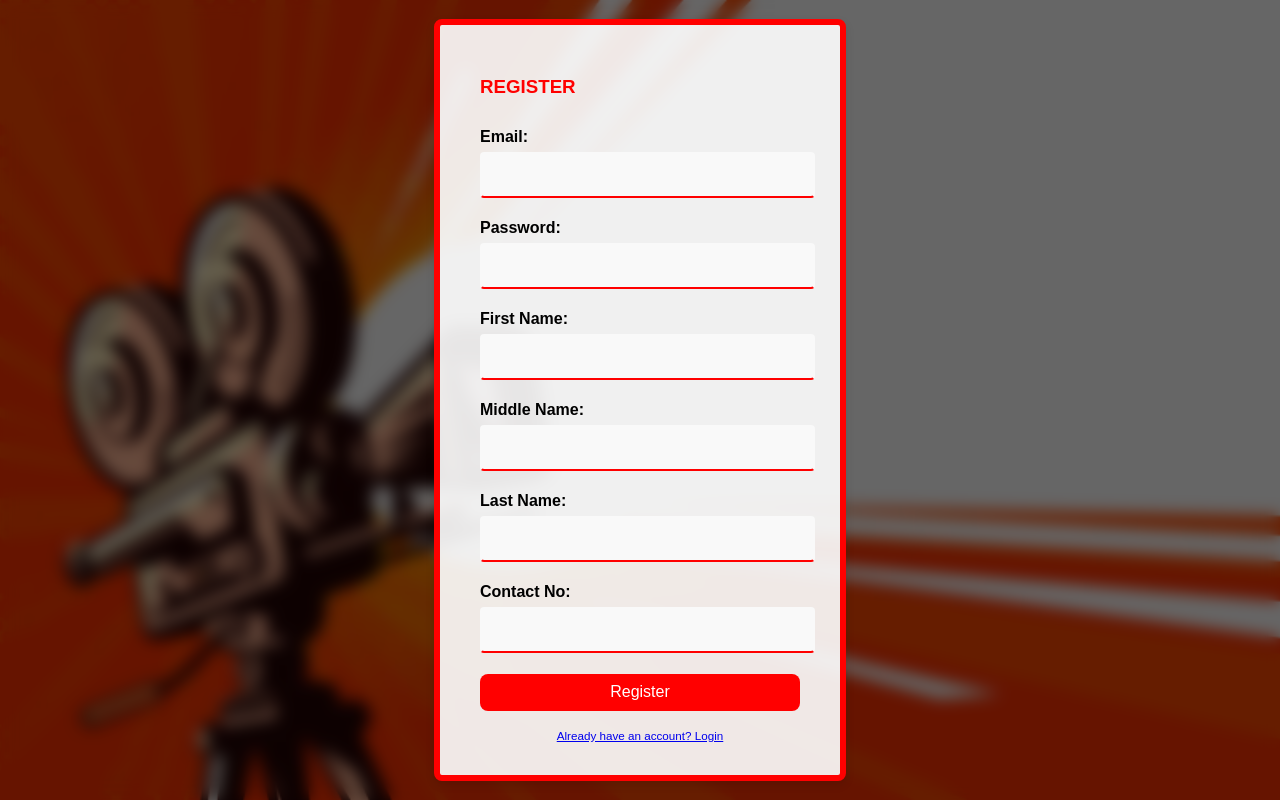
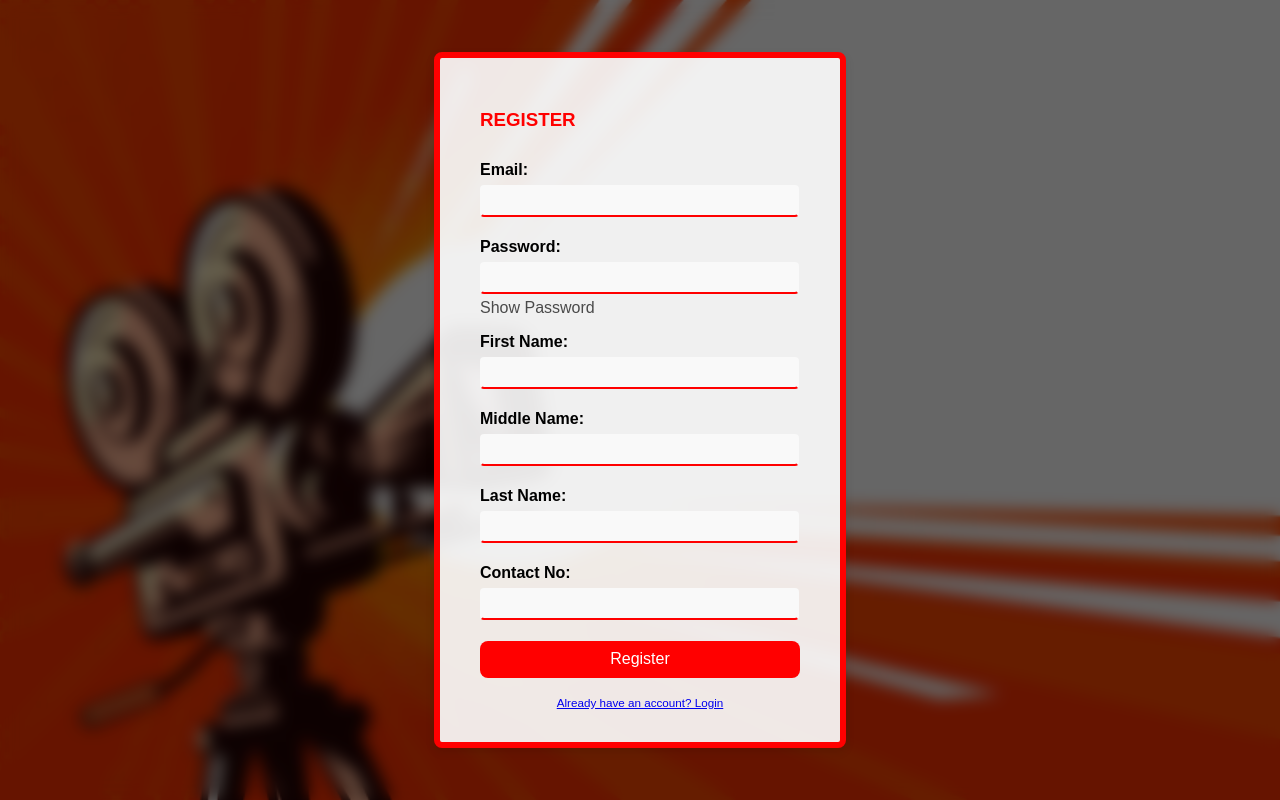
Before and after one commit to AlexaMaeEllorza/movieprojectADT, a React (Create React App) app in the folder admin-dashboard-alexa-ellorza-bsit3a/: page /register in a window 1280 px wide. Built offline with nearby package versions, Linux system fonts and the light colour scheme.

Commit message:
castNcrew

```diff
--- a/admin-dashboard-alexa-ellorza-bsit3a/src/App.js
+++ b/admin-dashboard-alexa-ellorza-bsit3a/src/App.js
@@ -9,6 +9,7 @@ import Movie from './pages/Main/Movie/Movie';
 import Lists from './pages/Main/Movie/Lists/Lists';
 import Form from './pages/Main/Movie/Form/Form';
 import Register from './pages/Public/Register/Register';
+import CastNCrews from './pages/Main/Movie/CastNCrews/CastNCrews'; // Cast and Crew Component
 
 const router = createBrowserRouter([
   {
@@ -48,10 +49,8 @@ const router = createBrowserRouter([
             element: <Form />,
             children: [
               {
-                path: '/main/movies/form/:movieId',
-                element: (
-                  <h1>Change this for cast & crew CRUD functionality.</h1>
-                ),
+                path: '/main/movies/form/:movieId/CastNCrews',
+                element: <CastNCrews />,
               },
               {
                 path: '/main/movies/form/:movieId/cast-and-crews',
--- a/admin-dashboard-alexa-ellorza-bsit3a/src/pages/Main/Movie/Form/Form.jsx
+++ b/admin-dashboard-alexa-ellorza-bsit3a/src/pages/Main/Movie/Form/Form.jsx
@@ -2,6 +2,7 @@ import axios from 'axios';
 import { useCallback, useEffect, useState } from 'react';
 import { Outlet, useNavigate, useParams } from 'react-router-dom';
 import './Form.css';
+import CastNCrews from '../CastNCrews/CastNCrews';
 
 const Form = () => {
     const [query, setQuery] = useState('');
@@ -298,7 +299,7 @@ const Form = () => {
             <>
                 <nav>
                     <ul className="tabs">
-                        <li onClick={() => navigate(`/main/movies/form/${movieId}/cast-and-crews`)}>Cast & Crews</li>
+                        <li onClick={() => navigate(`/main/movies/form/${movieId}/CastNCrews`)}>Cast & Crews</li>
                         <li onClick={() => navigate(`/main/movies/form/${movieId}/videos`)}>Videos</li>
                         <li onClick={() => navigate(`/main/movies/form/${movieId}/photos`)}>Photos</li>
                     </ul>
--- a/admin-dashboard-alexa-ellorza-bsit3a/src/pages/Main/Movie/Lists/Lists.css
+++ b/admin-dashboard-alexa-ellorza-bsit3a/src/pages/Main/Movie/Lists/Lists.css
@@ -40,7 +40,7 @@ body {
 
 .table-container {
   overflow-x: auto;
-  max-height: 500px; /* Vertical scrolling for long tables */
+  max-height: 450px; /* Vertical scrolling for long tables */
   overflow-y: auto;
   border-radius: 8px; /* Rounded corners for modern style */
   box-shadow: 0 4px 12px rgba(0, 0, 0, 0.1); /* Soft shadow */
--- a/admin-dashboard-alexa-ellorza-bsit3a/src/pages/Public/Register/Register.css
+++ b/admin-dashboard-alexa-ellorza-bsit3a/src/pages/Public/Register/Register.css
@@ -76,17 +76,17 @@
 
 /* Input Field Styles */
 .register-modern-textbox {
-    padding: 12px 16px;
-    margin: 5px 0; /* Add vertical space between textboxes */
+    padding: 5px 8px;
+    margin: 5px 0;
     font-size: 16px;
     color: #333;
     background-color: #f9f9f9;
     border: 2px solid transparent;
-    border-bottom: 2px solid #ff0000; /* Visible border */
+    border-bottom: 2px solid #ff0000;
     outline: none;
     border-radius: 4px;
     transition: all 0.3s ease;
-    width: 93.5%; /* Full width of the input */
+    width: 93.5%;
 }
 
 .register-modern-textbox:focus {
--- a/admin-dashboard-alexa-ellorza-bsit3a/src/pages/Public/Register/Register.jsx
+++ b/admin-dashboard-alexa-ellorza-bsit3a/src/pages/Public/Register/Register.jsx
@@ -1,9 +1,10 @@
-import { useState, useRef } from 'react';
+import { useState, useCallback } from 'react';
 import './Register.css';
 import { useNavigate } from 'react-router-dom';
 import axios from 'axios';
 
 function Register() {
+  const [isShowPassword, setIsShowPassword] = useState(false);
   const [emailError, setEmailError] = useState('');
   const [formData, setFormData] = useState({
     email: '',
@@ -14,6 +15,10 @@ function Register() {
     contactNo: '',
   });
 
+  const handleShowPassword = useCallback(() => {
+    setIsShowPassword((value) => !value);
+  }, []);
+
   const [formErrors, setFormErrors] = useState({
     email: false,
     password: false,
@@ -22,11 +27,6 @@ function Register() {
     contactNo: false,
   });
 
-  const emailRef = useRef();
-  const passwordRef = useRef();
-  const firstNameRef = useRef();
-  const lastNameRef = useRef();
-  const contactNoRef = useRef();
   const [status, setStatus] = useState('idle');
   const navigate = useNavigate();
 
@@ -58,121 +58,133 @@ function Register() {
     setStatus('loading');
     const registerData = {
       ...formData,
-      role: 'admin',
+      role: 'admin', // Explicitly set the role as admin
     };
 
     try {
       const res = await axios.post('/user/register', registerData);
-      console.log(res.data); // Log the server response to check if the role is correct
+      console.log('Response:', res.data); // Debug server response
       navigate('/');
-    } catch (e) {
-      console.error(e);
+      alert('Registration successful!');
+    } catch (error) {
+      console.error(error);
       setStatus('idle');
-      if (e.response && e.response.status === 409) {
+      if (error.response && error.response.status === 409) {
         setEmailError('Email already exists. Please use a different email.');
       } else {
         setEmailError('An unexpected error occurred. Please try again later.');
       }
     }
-
   };
 
   return (
-    <div className='register-main-container'>
-      <div className='register-form-container'>
-        <h3 className='h3-register'>REGISTER</h3>
+    <div className="register-main-container">
+      <div className="register-form-container">
+        <h3 className="h3-register">REGISTER</h3>
         <form>
-          <div className='form-container-register'>
+          <div className="form-container-register">
             {/* Email */}
-            <div className='register-form-group'>
+            <div className="register-form-group">
               <label>Email:</label>
               <input
-                type='text'
-                name='email'
-                ref={emailRef}
-                className='register-modern-textbox'
+                type="text"
+                name="email"
+                className="register-modern-textbox"
                 onChange={(e) => handleOnChange(e, 'email')}
               />
-              {formErrors.email && <span className='register-errors'>This field is required</span>}
-              {emailError && <span className='register-errors'>{emailError}</span>}
+              {formErrors.email && (
+                <span className="register-errors">This field is required</span>
+              )}
+              {emailError && <span className="register-errors">{emailError}</span>}
             </div>
 
             {/* Password */}
-            <div className='register-form-group'>
+            <div className="register-form-group">
               <label>Password:</label>
               <input
-                type='password'
-                name='password'
-                ref={passwordRef}
-                className='register-modern-textbox'
+                type={isShowPassword ? 'text' : 'password'}
+                name="password"
+                className="register-modern-textbox"
                 onChange={(e) => handleOnChange(e, 'password')}
               />
-              {formErrors.password && <span className='register-errors'>This field is required</span>}
+              {formErrors.password && (
+                <span className="register-errors">This field is required</span>
+              )}
+              <div className="show-password" onClick={handleShowPassword}>
+                {isShowPassword ? 'Hide' : 'Show'} Password
+              </div>
             </div>
 
             {/* First Name */}
-            <div className='register-form-group'>
+            <div className="register-form-group">
               <label>First Name:</label>
               <input
-                type='text'
-                name='firstName'
-                ref={firstNameRef}
-                className='register-modern-textbox'
+                type="text"
+                name="firstName"
+                className="register-modern-textbox"
                 onChange={(e) => handleOnChange(e, 'firstName')}
               />
-              {formErrors.firstName && <span className='register-errors'>This field is required</span>}
+              {formErrors.firstName && (
+                <span className="register-errors">This field is required</span>
+              )}
             </div>
 
             {/* Middle Name (Optional) */}
-            <div className='register-form-group'>
+            <div className="register-form-group">
               <label>Middle Name:</label>
               <input
-                type='text'
-                name='middleName'
-                className='register-modern-textbox'
+                type="text"
+                name="middleName"
+                className="register-modern-textbox"
                 onChange={(e) => handleOnChange(e, 'middleName')}
               />
             </div>
 
             {/* Last Name */}
-            <div className='register-form-group'>
+            <div className="register-form-group">
               <label>Last Name:</label>
               <input
-                type='text'
-                name='lastName'
-                ref={lastNameRef}
-                className='register-modern-textbox'
+                type="text"
+                name="lastName"
+                className="register-modern-textbox"
                 onChange={(e) => handleOnChange(e, 'lastName')}
               />
-              {formErrors.lastName && <span className='register-errors'>This field is required</span>}
+              {formErrors.lastName && (
+                <span className="register-errors">This field is required</span>
+              )}
             </div>
 
             {/* Contact No */}
-            <div className='register-form-group'>
+            <div className="register-form-group">
               <label>Contact No:</label>
               <input
-                type='text'
-                name='contactNo'
-                ref={contactNoRef}
-                className='register-modern-textbox'
+                type="text"
+                name="contactNo"
+                className="register-modern-textbox"
                 onChange={(e) => handleOnChange(e, 'contactNo')}
               />
-              {formErrors.contactNo && <span className='register-errors'>This field is required</span>}
+              {formErrors.contactNo && (
+                <span className="register-errors">This field is required</span>
+              )}
             </div>
 
             {/* Submit Button */}
-            <div className='register-submit-container'>
+            <div className="register-submit-container">
               <button
                 className="register-button"
-                type='button'
+                type="button"
                 disabled={status === 'loading'}
                 onClick={handleRegister}
               >
                 {status === 'idle' ? 'Register' : 'Loading'}
               </button>
             </div>
-            <div className='register-login-container'>
-              <a href='/'><small>Already have an account? Login</small></a>
+
+            {/* Already have an account */}
+            <div className="register-login-container">
+              <a href="/">
+                <small>Already have an account? Login</small>
+              </a>
             </div>
           </div>
         </form>
```
Also changed, not shown: admin-dashboard-alexa-ellorza-bsit3a/src/pages/Main/Movie/CastNCrews/CastNCrews.css (added), admin-dashboard-alexa-ellorza-bsit3a/src/pages/Main/Movie/CastNCrews/CastNCrews.jsx (added).
